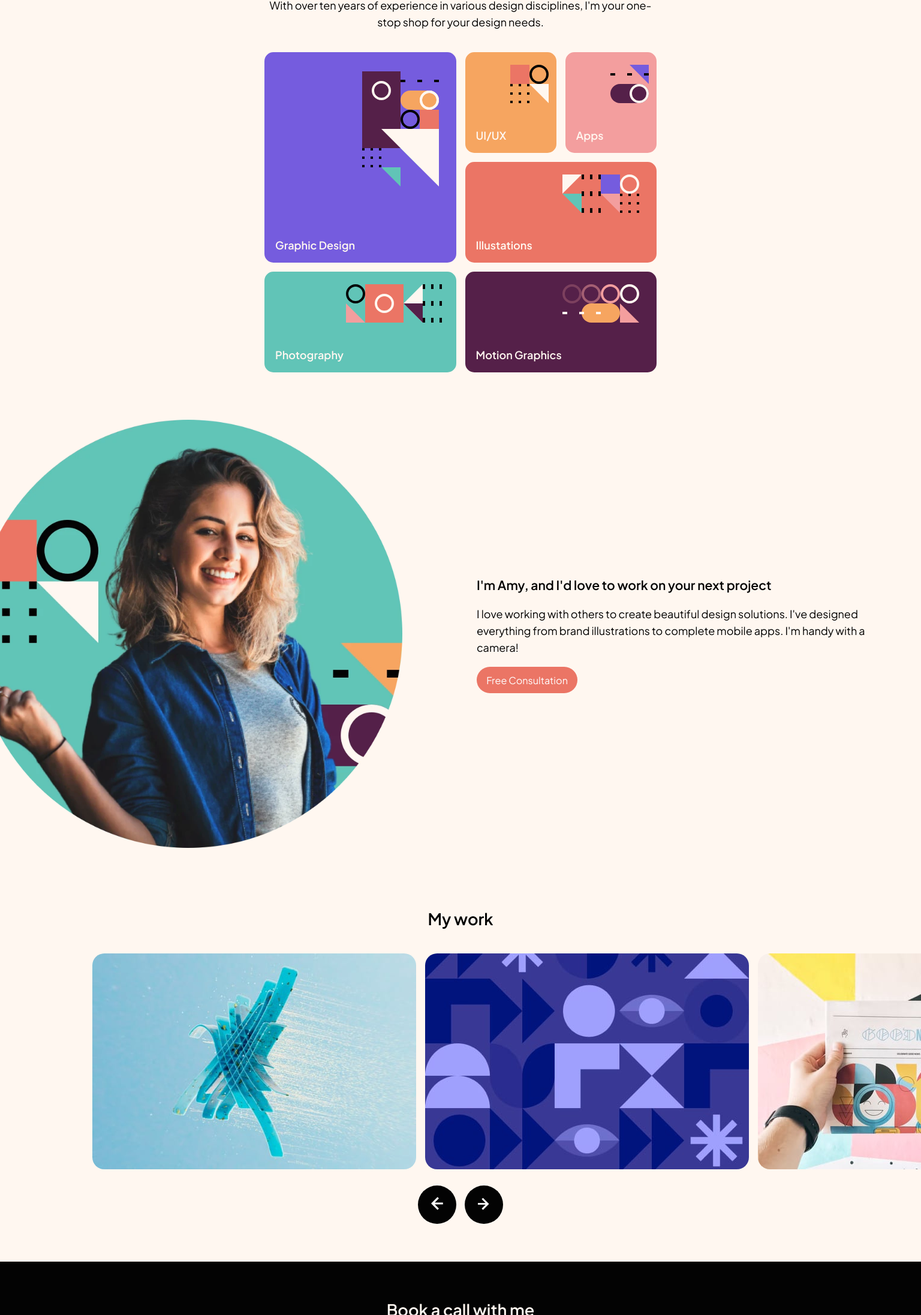
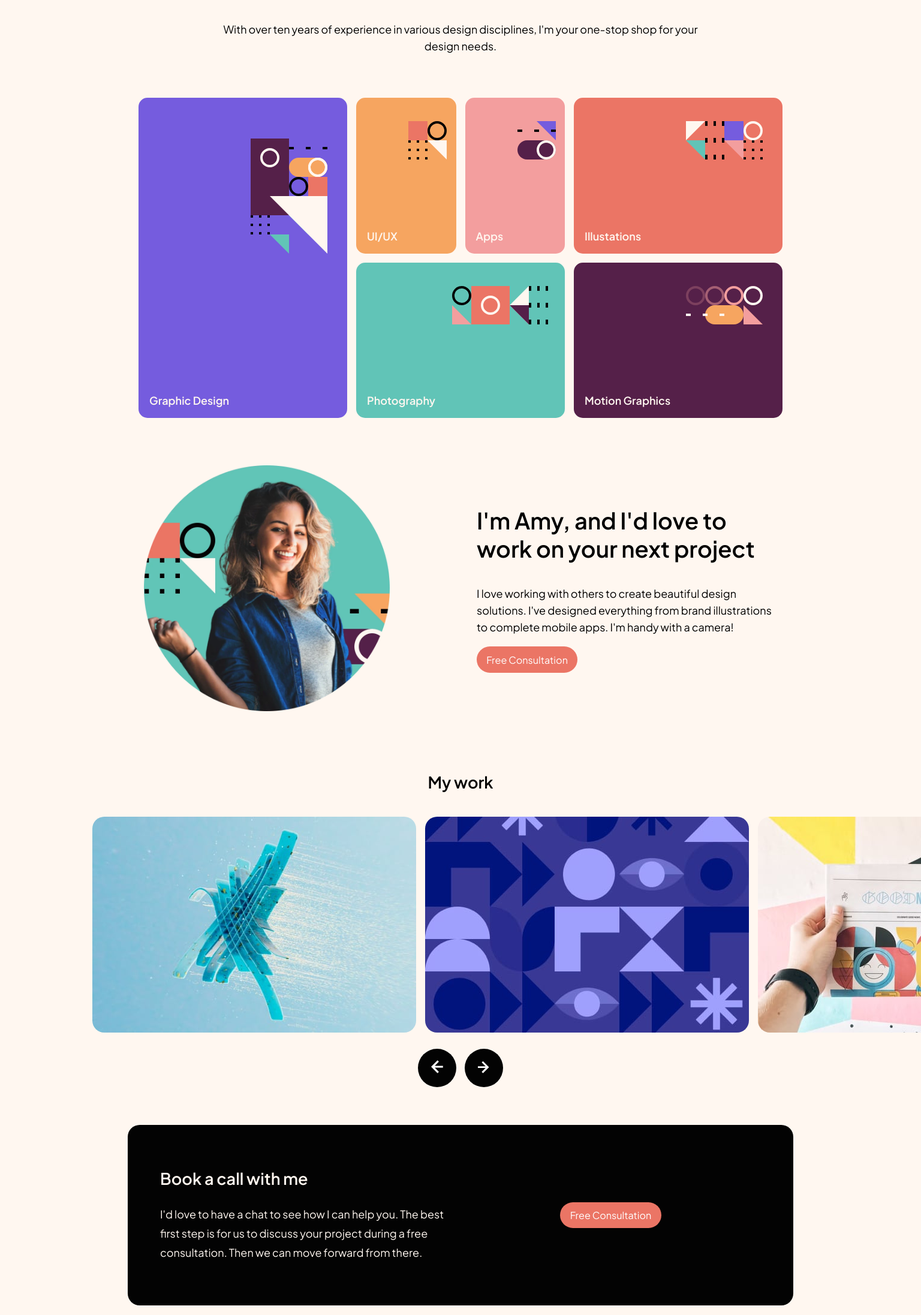
Before and after one commit to sammyodiagbe/single-page-design-portfolio, a React (Create React App) app: page / in a window 1536 px wide. Shown: the part 190-2383 px from the top of the page at 60% size. Built offline with nearby package versions, Linux system fonts and the light colour scheme.

Commit message:
done with design

```diff
--- a/src/styles/_mediq_query.scss
+++ b/src/styles/_mediq_query.scss
@@ -4,14 +4,14 @@
       width: 690px;
       margin: 0 auto;
     }
-    nav.navigation {
-    }
+
     main.main {
       div.container {
         &.apps {
           grid-template-columns: repeat(4, 1fr);
           grid-template-rows: repeat(3, 1fr);
           height: 570px;
+
           div.offer {
             &.graphic-design {
               grid-column: 1 / 3;
@@ -63,9 +63,115 @@
           }
         }
       }
+
+      section.book-call {
+        div.container {
+          border-radius: 20px;
+          //   grid-template-columns: 1fr 1fr;
+        }
+      }
     }
   }
 }
 
-@media screen and (min-width: 760px) {
+@media screen and (min-width: 1400px) {
+  body {
+    div.container {
+      width: 1110px;
+      margin: 0 auto;
+    }
+
+    header.jumbotron {
+      padding: 2em;
+      h1 {
+        font-size: 38px;
+      }
+
+      p {
+        padding: 0 7em;
+      }
+    }
+
+    main.main {
+      div.container {
+        &.apps {
+          grid-template-columns: repeat(6, 1fr);
+          grid-template-rows: repeat(2, 1fr);
+          height: 570px;
+
+          div.offer {
+            &.graphic-design {
+              grid-column: 1 / 3;
+              grid-row: 1 / 3;
+            }
+
+            &.ui-ux {
+              grid-column: 3 / 4;
+              grid-row: 1 / 2;
+            }
+
+            &.apps {
+              grid-column: 4 / 5;
+              grid-row: 1 / 2;
+            }
+            &.illustrations {
+              grid-column: 5 / 7;
+              grid-row: 1 / 2;
+            }
+            &.photography {
+              grid-column: 3 / 5;
+              grid-row: 2 / 3;
+            }
+            &.motion {
+              grid-column: 5 / 7;
+              grid-row: 2 / 3;
+            }
+          }
+        }
+      }
+      section.about-me {
+        grid-template-columns: 1fr 1fr;
+        width: 1110px;
+        margin: 0 auto;
+        aside {
+          h1 {
+            font-size: 38px;
+            font-weight: 600;
+          }
+          img {
+            position: static;
+            width: 410px;
+          }
+          text-align: left;
+        }
+      }
+
+      section.slider {
+        div.slider {
+          img {
+            height: 360px;
+            width: 540px;
+          }
+        }
+      }
+
+      section.book-call {
+        div.container {
+          border-radius: 20px;
+          padding: 3em;
+          grid-template-columns: 1fr 1fr;
+          align-items: center;
+          aside {
+            text-align: left;
+            p {
+              line-height: 32px;
+            }
+            &:nth-child(2) {
+              text-align: center;
+            }
+          }
+        }
+      }
+    }
+  }
 }
--- a/src/styles/index.css
+++ b/src/styles/index.css
@@ -257,10 +257,10 @@ body main.main section.slider div.slider-controller-container button.btn svg {
   width: 20px;
 }
 
-body main.main section.book-call {
+body main.main section.book-call div.container {
   background: #030303;
   color: #fff7f0;
-  padding: 1.5em 0;
+  padding: 1.2em;
   display: -ms-grid;
   display: grid;
   -ms-grid-columns: 1fr;
@@ -268,20 +268,20 @@ body main.main section.book-call {
   grid-row-gap: 20px;
 }
 
-body main.main section.book-call aside {
+body main.main section.book-call div.container aside {
   text-align: center;
   padding: 1em 0;
 }
 
-body main.main section.book-call aside h1 {
+body main.main section.book-call div.container aside h2 {
   margin-bottom: 1em;
 }
 
-body main.main section.book-call aside p {
+body main.main section.book-call div.container aside p {
   line-height: 28px;
 }
 
-body main.main section.book-call aside a {
+body main.main section.book-call div.container aside a {
   padding: 0.7em 1em;
   display: inline-block;
   color: #ffffff;
@@ -291,8 +291,12 @@ body main.main section.book-call aside a {
   font-size: 0.9em;
 }
 
-body main.main section.book-call aside a:hover {
+body main.main section.book-call div.container aside a:hover {
   background: #f6a560;
+}
+
+body footer {
+  padding: 2em 0;
 }
 
 @media screen and (min-width: 760px) {
@@ -373,5 +377,118 @@ body main.main section.book-call aside a:hover {
     height: 360px;
     width: 540px;
   }
+  body main.main section.book-call div.container {
+    border-radius: 20px;
+  }
+}
+
+@media screen and (min-width: 1400px) {
+  body div.container {
+    width: 1110px;
+    margin: 0 auto;
+  }
+  body header.jumbotron {
+    padding: 2em;
+  }
+  body header.jumbotron h1 {
+    font-size: 38px;
+  }
+  body header.jumbotron p {
+    padding: 0 7em;
+  }
+  body main.main div.container.apps {
+    -ms-grid-columns: (1fr)[6];
+        grid-template-columns: repeat(6, 1fr);
+    -ms-grid-rows: (1fr)[2];
+        grid-template-rows: repeat(2, 1fr);
+    height: 570px;
+  }
+  body main.main div.container.apps div.offer.graphic-design {
+    -ms-grid-column: 1;
+    -ms-grid-column-span: 2;
+    grid-column: 1 / 3;
+    -ms-grid-row: 1;
+    -ms-grid-row-span: 2;
+    grid-row: 1 / 3;
+  }
+  body main.main div.container.apps div.offer.ui-ux {
+    -ms-grid-column: 3;
+    -ms-grid-column-span: 1;
+    grid-column: 3 / 4;
+    -ms-grid-row: 1;
+    -ms-grid-row-span: 1;
+    grid-row: 1 / 2;
+  }
+  body main.main div.container.apps div.offer.apps {
+    -ms-grid-column: 4;
+    -ms-grid-column-span: 1;
+    grid-column: 4 / 5;
+    -ms-grid-row: 1;
+    -ms-grid-row-span: 1;
+    grid-row: 1 / 2;
+  }
+  body main.main div.container.apps div.offer.illustrations {
+    -ms-grid-column: 5;
+    -ms-grid-column-span: 2;
+    grid-column: 5 / 7;
+    -ms-grid-row: 1;
+    -ms-grid-row-span: 1;
+    grid-row: 1 / 2;
+  }
+  body main.main div.container.apps div.offer.photography {
+    -ms-grid-column: 3;
+    -ms-grid-column-span: 2;
+    grid-column: 3 / 5;
+    -ms-grid-row: 2;
+    -ms-grid-row-span: 1;
+    grid-row: 2 / 3;
+  }
+  body main.main div.container.apps div.offer.motion {
+    -ms-grid-column: 5;
+    -ms-grid-column-span: 2;
+    grid-column: 5 / 7;
+    -ms-grid-row: 2;
+    -ms-grid-row-span: 1;
+    grid-row: 2 / 3;
+  }
+  body main.main section.about-me {
+    -ms-grid-columns: 1fr 1fr;
+        grid-template-columns: 1fr 1fr;
+    width: 1110px;
+    margin: 0 auto;
+  }
+  body main.main section.about-me aside {
+    text-align: left;
+  }
+  body main.main section.about-me aside h1 {
+    font-size: 38px;
+    font-weight: 600;
+  }
+  body main.main section.about-me aside img {
+    position: static;
+    width: 410px;
+  }
+  body main.main section.slider div.slider img {
+    height: 360px;
+    width: 540px;
+  }
+  body main.main section.book-call div.container {
+    border-radius: 20px;
+    padding: 3em;
+    -ms-grid-columns: 1fr 1fr;
+        grid-template-columns: 1fr 1fr;
+    -webkit-box-align: center;
+        -ms-flex-align: center;
+            align-items: center;
+  }
+  body main.main section.book-call div.container aside {
+    text-align: left;
+  }
+  body main.main section.book-call div.container aside p {
+    line-height: 32px;
+  }
+  body main.main section.book-call div.container aside:nth-child(2) {
+    text-align: center;
+  }
 }
 /*# sourceMappingURL=index.css.map */
--- a/src/styles/index.scss
+++ b/src/styles/index.scss
@@ -213,16 +213,18 @@ body {
     }
 
     section.book-call {
+      div.container {
         background: $blackColor;
         color: $whiteColor;
-      padding: 1.5em 0;
+
+        padding: 1.2em;
         display: grid;
         grid-template-columns: 1fr;
         grid-row-gap: 20px;
         aside {
           text-align: center;
           padding: $padding 0;
-        h1 {
+          h2 {
             margin-bottom: $padding;
           }
           p {
@@ -235,5 +237,9 @@ body {
       }
     }
   }
+  footer {
+    padding: 2em 0;
+  }
+}
 
 @import "./mediq_query";
```
Also changed, not shown: 1 other file (tests, documents, lock files or other folders). Lines whose indentation alone changed are shown as unchanged.
